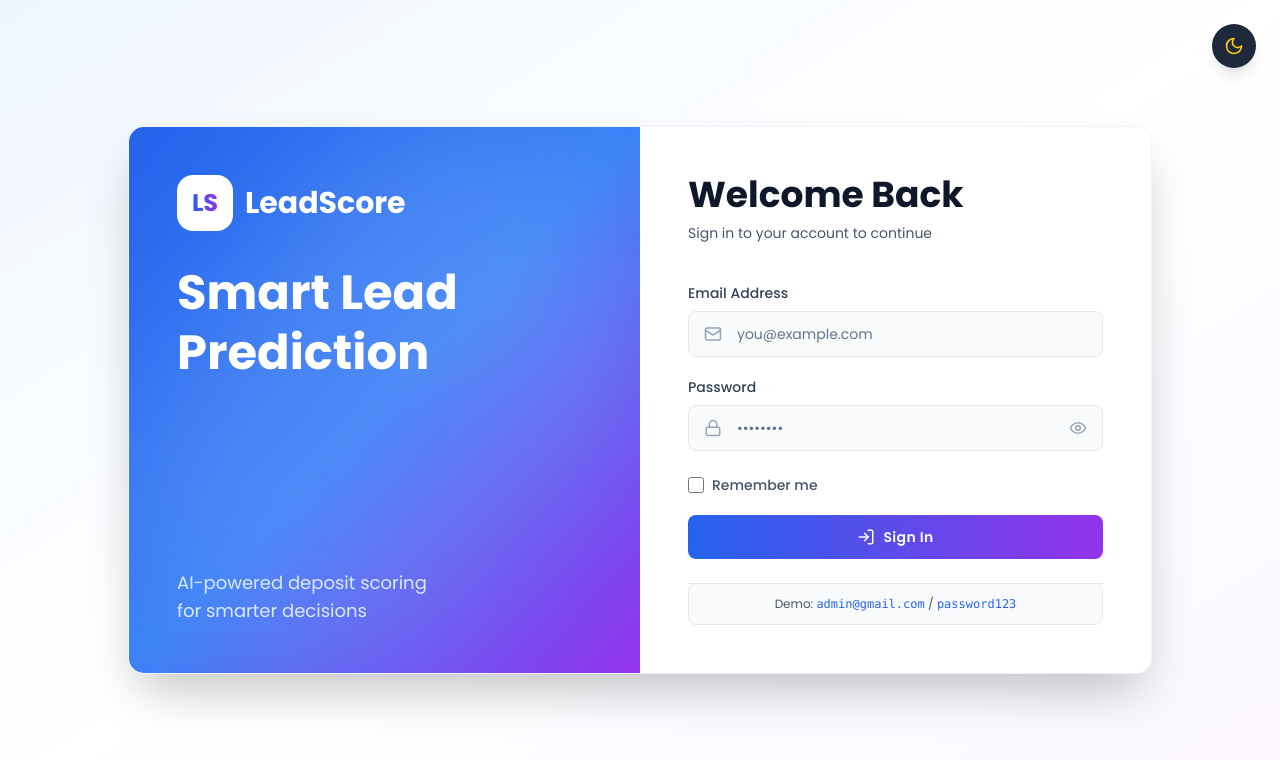
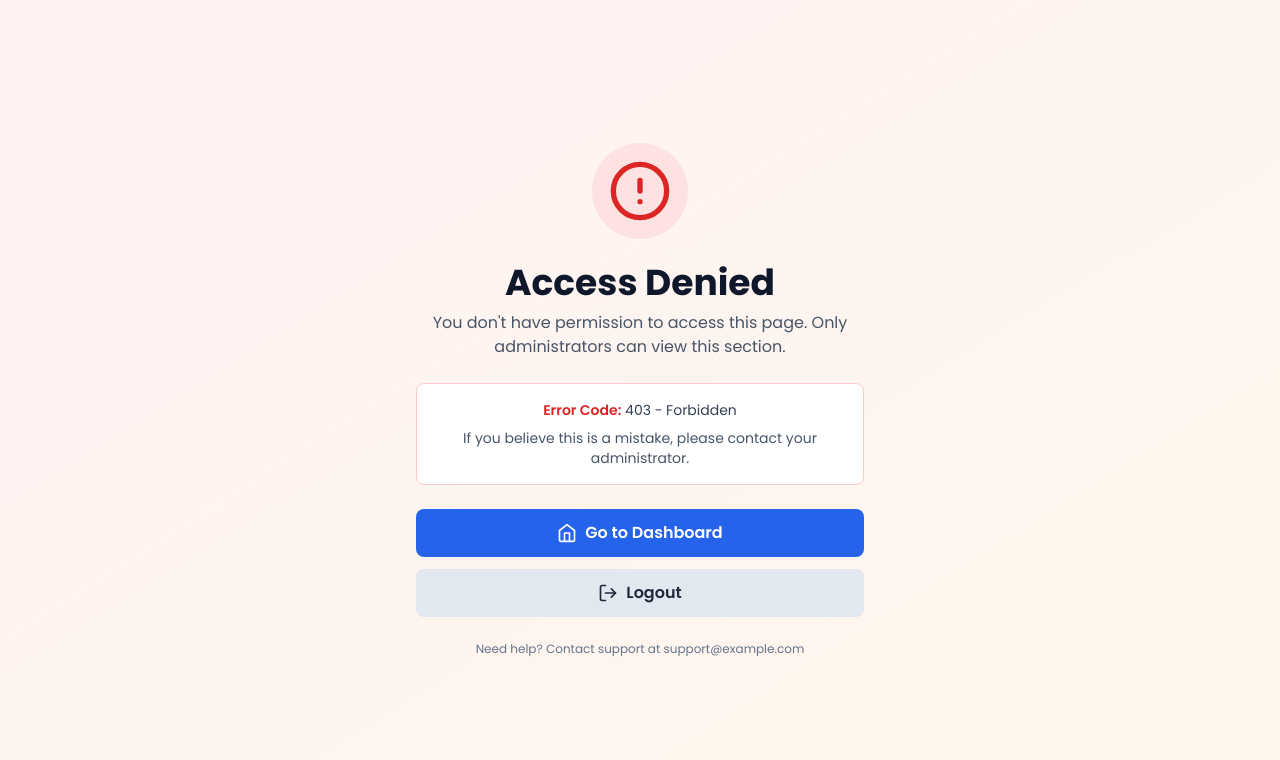
Before and after one commit to Capstone-A25-CS063/fe, a React (Vite) app: page /unauthorized in a window 1280 px wide. Before the commit this address led to /login. Shown: the top 760 px of the page. Built offline with nearby package versions, Linux system fonts and the light colour scheme; no server answers.

Commit message:
Add: Unauthorized/403 page for non-admin users accessing restricted routes

```diff
--- a/src/App.jsx
+++ b/src/App.jsx
@@ -11,6 +11,7 @@ import LoginPage from './pages/LoginPage';
 import DashboardPage from './pages/DashboardPage';
 import ManageProfilePage from './pages/ManageProfilePage';
 import DataInputPage from './pages/DataInputPage';
+import UnauthorizedPage from './pages/UnauthorizedPage';
 
 // Styles
 import './index.css';
@@ -46,6 +47,7 @@ function AppInner() {
     <Routes>
       {/* Public Routes */}
       <Route path="/login" element={<LoginPage />} />
+      <Route path="/unauthorized" element={<UnauthorizedPage />} />
 
       {/* Protected Routes */}
       <Route
--- a/src/components/Common/RoleProtectedRoute.jsx
+++ b/src/components/Common/RoleProtectedRoute.jsx
@@ -1,4 +1,4 @@
-import React, { useContext } from 'react';
+import { useContext } from 'react';
 import { Navigate } from 'react-router-dom';
 import { AuthContext } from "@/context/AuthContext.jsx";
 import Loading from './Loading';
@@ -21,9 +21,9 @@ const RoleProtectedRoute = ({ children, allowedRoles = ['admin'] }) => {
   const normalizedAllowedRoles = allowedRoles.map(r => r.toLowerCase());
   const hasAccess = normalizedAllowedRoles.includes(userRole);
 
-  // Jika tidak punya role yang diperlukan, redirect ke dashboard
+  // Jika tidak punya role yang diperlukan, redirect ke unauthorized page
   if (!hasAccess) {
-    return <Navigate to="/dashboard" replace />;
+    return <Navigate to="/unauthorized" replace />;
   }
 
   return children;
--- /dev/null
+++ b/src/pages/UnauthorizedPage.jsx
@@ -0,0 +1,73 @@
+import { useNavigate } from 'react-router-dom';
+import { AlertCircle, Home, LogOut } from 'lucide-react';
+import { useAuth } from '@/hooks/useAuth.jsx';
+
+const UnauthorizedPage = () => {
+  const navigate = useNavigate();
+  const { logout } = useAuth();
+
+  const handleGoHome = () => {
+    navigate('/dashboard', { replace: true });
+  };
+
+  const handleLogout = () => {
+    logout();
+    navigate('/login', { replace: true });
+  };
+
+  return (
+    <div className="w-full h-screen flex items-center justify-center bg-gradient-to-br from-red-50 to-orange-50 px-4">
+      <div className="max-w-md w-full text-center">
+        {/* Icon */}
+        <div className="mb-6 flex justify-center">
+          <div className="bg-red-100 rounded-full p-4">
+            <AlertCircle className="w-16 h-16 text-red-600" />
+          </div>
+        </div>
+
+        {/* Heading */}
+        <h1 className="text-4xl font-bold text-gray-900 mb-2">
+          Access Denied
+        </h1>
+        <p className="text-gray-600 mb-6">
+          You don't have permission to access this page. Only administrators can view this section.
+        </p>
+
+        {/* Details */}
+        <div className="bg-white rounded-lg border border-red-200 p-4 mb-6">
+          <p className="text-sm text-gray-700">
+            <span className="font-semibold text-red-600">Error Code:</span> 403 - Forbidden
+          </p>
+          <p className="text-sm text-gray-600 mt-2">
+            If you believe this is a mistake, please contact your administrator.
+          </p>
+        </div>
+
+        {/* Action Buttons */}
+        <div className="space-y-3">
+          <button
+            onClick={handleGoHome}
+            className="w-full flex items-center justify-center gap-2 bg-blue-600 hover:bg-blue-700 text-white font-semibold py-3 px-6 rounded-lg transition duration-200"
+          >
+            <Home className="w-5 h-5" />
+            Go to Dashboard
+          </button>
+          <button
+            onClick={handleLogout}
+            className="w-full flex items-center justify-center gap-2 bg-gray-200 hover:bg-gray-300 text-gray-800 font-semibold py-3 px-6 rounded-lg transition duration-200"
+          >
+            <LogOut className="w-5 h-5" />
+            Logout
+          </button>
+        </div>
+
+        {/* Footer Help */}
+        <p className="text-xs text-gray-500 mt-6">
+          Need help? Contact support at support@example.com
+        </p>
+      </div>
+    </div>
+  );
+};
+
+export default UnauthorizedPage;
```
Also changed, not shown: 1 other file (tests, documents, lock files or other folders).
